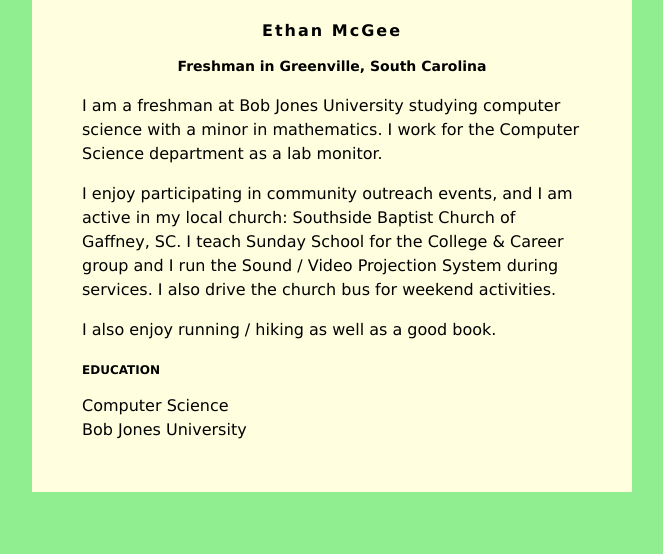
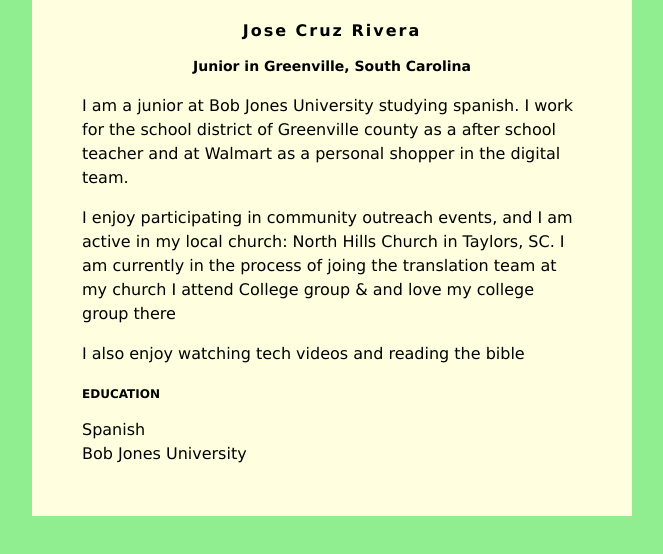
Before and after one commit to jcruz673/jcruz673.github.io, a plain HTML site: page index.html in a window 1280 px wide. Shown: the whole page, without its empty margins (308-971 px from the left). Drawn offline with Linux system fonts and the light colour scheme.

Commit message:
Update index.html

```diff
--- a/index.html
+++ b/index.html
@@ -30,24 +30,21 @@
 </head>
 <body>
  <div id="content">
- <h1>Ethan McGee</h1>
- <h2>Freshman in Greenville, South Carolina</h2>
+ <h1>Jose Cruz Rivera</h1>
+ <h2>Junior in Greenville, South Carolina</h2>
 
- <p>I am a freshman at Bob Jones University studying computer science with a
-minor in mathematics. I work for the Computer Science department as a lab
-monitor.</p>
+ <p>I am a junior at Bob Jones University studying spanish. I work for the school district of Greenville county as a after school teacher and at Walmart as a personal shopper in the digital team.</p>
  <p>
  I enjoy participating in community outreach events, and I am active in my
-local church: Southside Baptist Church of Gaffney, SC. I teach Sunday School for the
-College &amp; Career group and I run the Sound / Video Projection System during
-services. I also drive the church bus for weekend activities.
+local church: North Hills Church in Taylors, SC. I am currently in the process of joing the translation team at my church
+I attend College group &amp; and love my college group there
  </p>
  <p>
- I also enjoy running / hiking as well as a good book.
+ I also enjoy watching tech videos and reading the bible
  </p>
 
  <h3>EDUCATION</h3>
- Computer Science<br />
+ Spanish<br />
  Bob Jones University
  </div>
 
```
